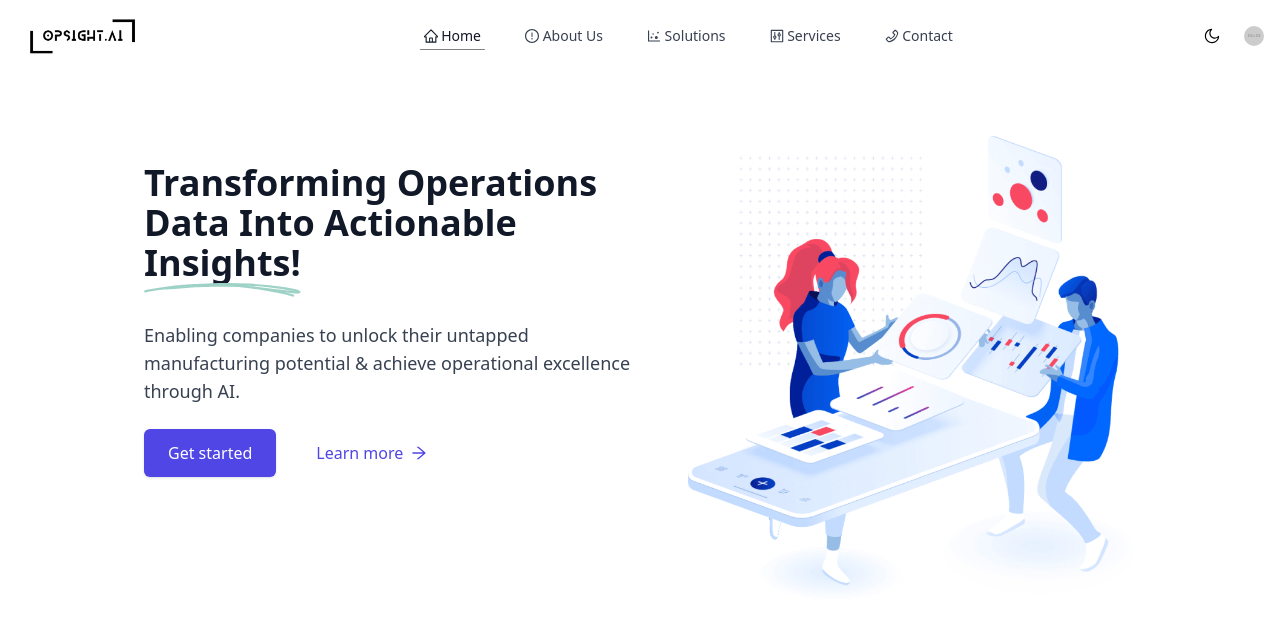
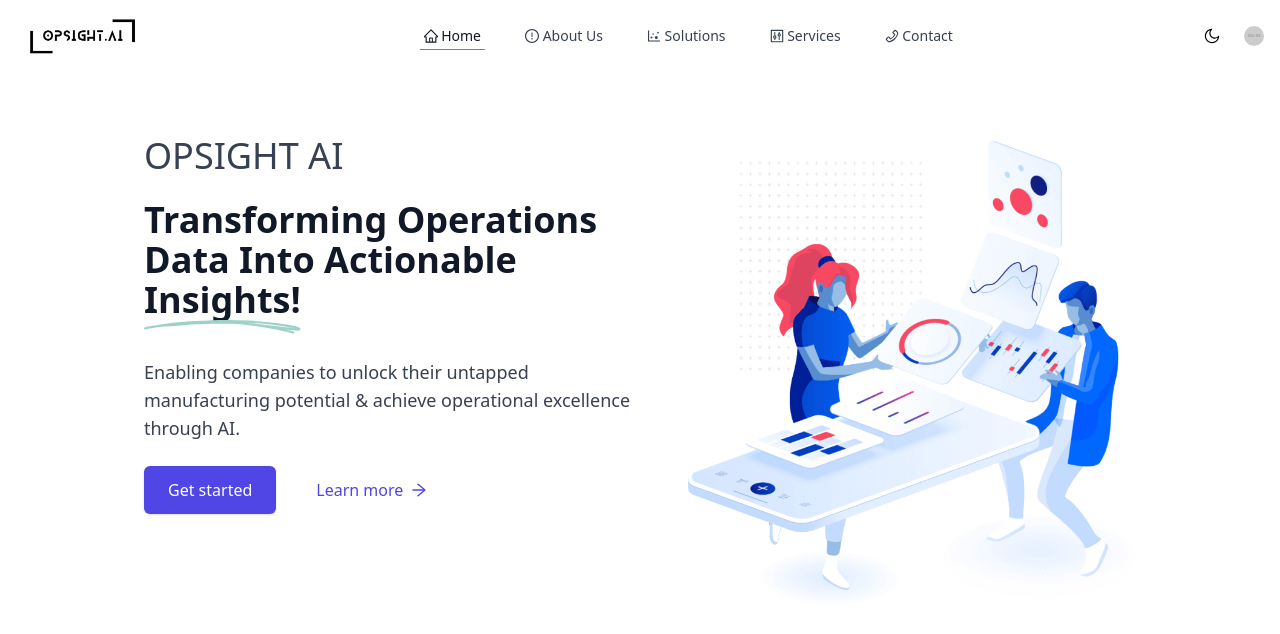
Before and after one commit to weebo-ary/opsight, a React (Create React App) app: page / in a window 1280 px wide. Shown: the top 634 px of the page. Built offline with nearby package versions, Linux system fonts and the light colour scheme.

Commit message:
Added an heading in Banner

```diff
--- a/src/pages/main/Home/banner.js
+++ b/src/pages/main/Home/banner.js
@@ -9,6 +9,9 @@
       <div className="absolute inset-y-0 left-0 w-full max-w-screen-xl -translate-x-1/4 -rotate-6 transform opacity-20 z-0"></div>
       <div className="relative z-10 container mx-auto px-6 md:px-12 lg:px-24 xl:px-36 flex flex-col-reverse md:flex-row items-center justify-between">
         <div className="md:w-1/2 text-center md:text-left">
+        <h1 className="text-4xl text-gray-700 dark:text-gray-400 mb-6">
+            OPSIGHT AI
+          </h1>
           <h1 className="relative text-4xl font-extrabold text-gray-900 dark:text-white mb-6 inline-block">
             Transforming Operations Data Into Actionable
             <span className="relative inline-block">
@@ -22,6 +25,7 @@
               </svg>
             </span>
           </h1>
+
           <p className="text-lg text-gray-700 dark:text-gray-400 mb-6">
             Enabling companies to unlock their untapped manufacturing potential
             & achieve operational excellence through AI.
```
